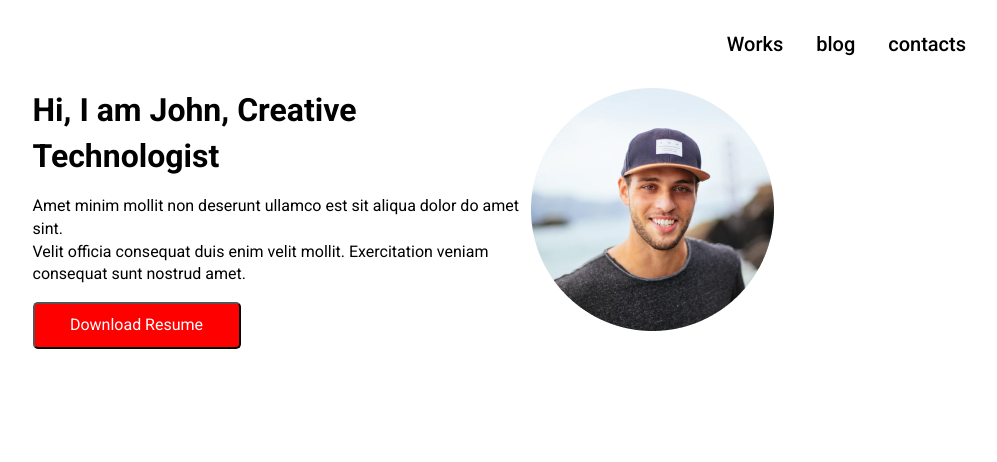
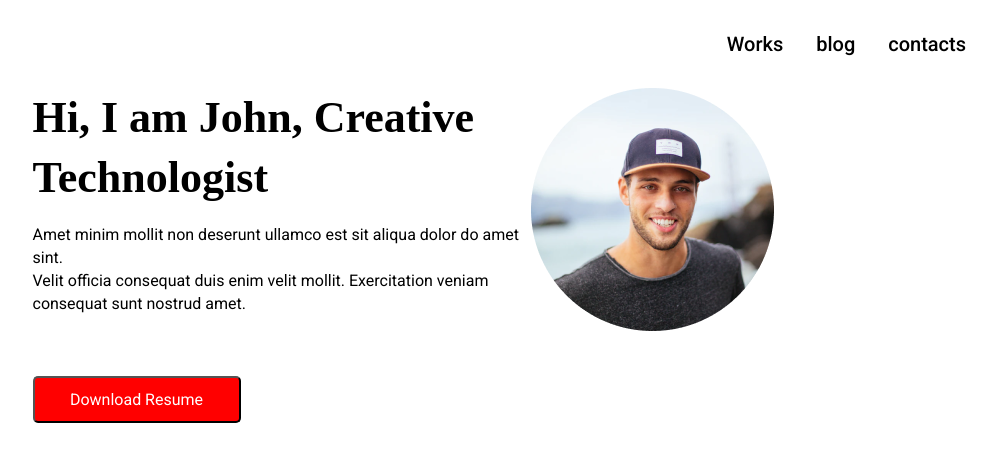
Before and after one commit to ArtemB1/Portfolio, a plain HTML site: page index.html in a window 1280 px wide. Shown: the whole page, without its empty margins (185-1182 px from the left). Drawn offline with Linux system fonts and the light colour scheme.

Commit message:
Корректирование работы

```diff
--- a/css/style.css
+++ b/css/style.css
@@ -32,6 +32,14 @@ h1,
 h2,
 h3 {
   margin: 0;
+  font-family: Heebo;
+  font-size: 44px;
+  font-style: normal;
+  font-weight: 700;
+  line-height: 60px;
+  letter-spacing: 0px;
+  text-align: left;
+
 }
 
 .container {
@@ -74,6 +82,7 @@ h3 {
   height: 243px;
   border-radius: 50%;
   overflow: hidden;
+  margin-right: 90px;
 }
 
 .about__button {
@@ -85,10 +94,11 @@ h3 {
   left: 148px;
   top: 477px;
   cursor: pointer;
+  margin-top: 45px;
 }
 
+
 .about__img {
-    height: 100%;
-    width: 100%;
-    object-fit: cover;
+  object-fit: cover;
+  width: 100%;
 }
--- a/index.html
+++ b/index.html
@@ -47,7 +47,7 @@
                             <button class="about__button">Download Resume</button>
                     </div>
                     <div class="avatar">
-                        <img src="img/Ellipse 1.png" alt="" class="avatar__img">
+                        <img src="img/Ellipse 1.png" alt="" class="about__img">
                     </div>
                 </div>
             </section>
```
